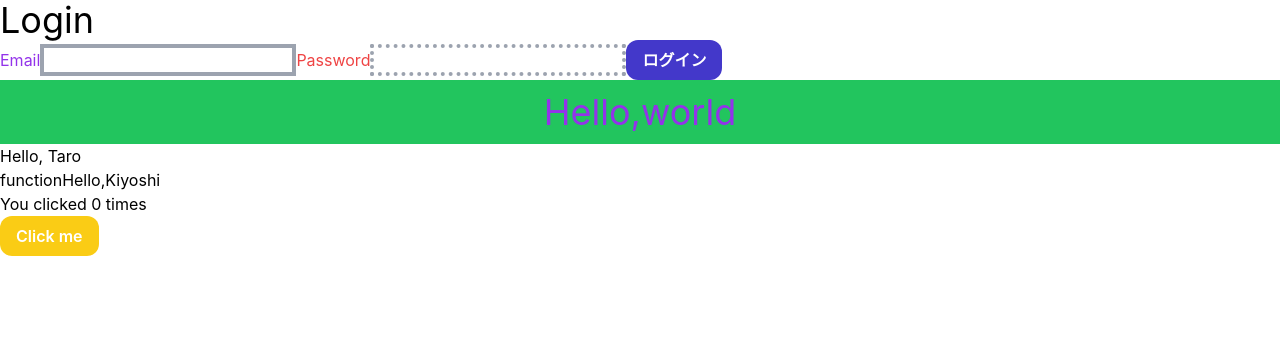
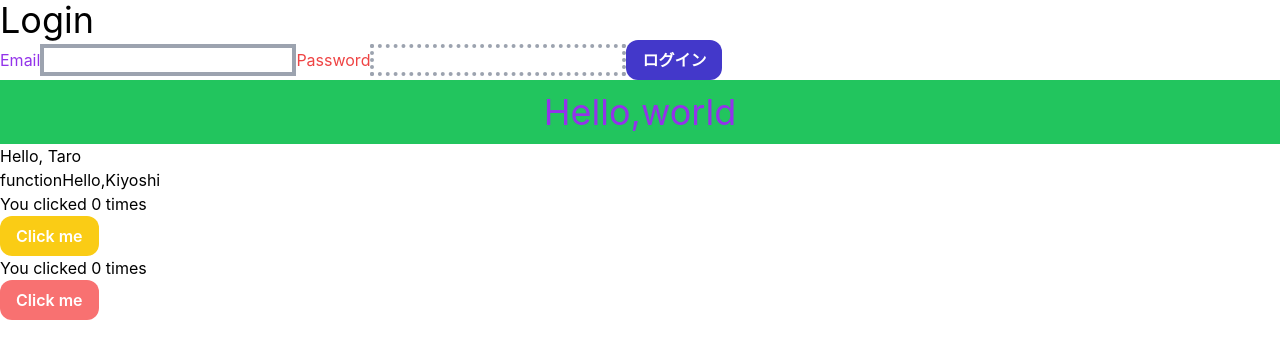
Before and after one commit to ntltss/js-react-learning, a React (Create React App) app: page / in a window 1280 px wide. Shown: the top 358 px of the page. Built offline with nearby package versions, Linux system fonts and the light colour scheme.

Commit message:
hook関連のコードを追加

```diff
--- a/package.json
+++ b/package.json
@@ -8,7 +8,9 @@
     "@testing-library/user-event": "^13.5.0",
     "react": "^17.0.2",
     "react-dom": "^17.0.2",
+    "react-redux": "^7.2.6",
     "react-scripts": "5.0.0",
+    "redux": "^4.1.2",
     "web-vitals": "^2.1.4"
   },
   "scripts": {
--- a/public/index.html
+++ b/public/index.html
@@ -35,6 +35,7 @@
     <div id="root2"></div>
     <div id="root3"></div>
     <div id="root4"></div>
+    <div id="root5"></div>
     <!--
       This HTML file is a template.
       If you open it directly in the browser, you will see an empty page.
--- /dev/null
+++ b/src/ExampleHook.js
@@ -0,0 +1,17 @@
+import React,{useState, useEffect} from 'react';
+
+export default function ExampleHook(){
+    const [count, setCount] = useState(0);
+    useEffect(() => {
+        document.title = `You clicked ${count} times`;
+    });
+    return(
+        <div>
+            <p>You clicked {count} times</p>
+            <button onClick={() => setCount(count + 1)} class="bg-red-400 font-semibold text-white py-2 px-4 rounded-xl">
+                Click me
+            </button>
+        </div>
+
+    );
+}
--- a/src/index.js
+++ b/src/index.js
@@ -8,6 +8,7 @@ import ClassHello from './ClassHello';
 import Hello from './Hello';
 import ExampleState from './ExampleState';
 import reactDom from 'react-dom';
+import ExampleHook from './ExampleHook';
 
 ReactDOM.render(
   <React.StrictMode>
@@ -46,6 +47,13 @@ reactDom.render(
   document.getElementById('root4')
 );
 
+reactDom.render(
+  <React.StrictMode>
+    <ExampleHook/>
+  </React.StrictMode>,
+  document.getElementById('root5')
+);
+
 // If you want to start measuring performance in your app, pass a function
 // to log results (for example: reportWebVitals(console.log))
 // or send to an analytics endpoint. Learn more: https://bit.ly/CRA-vitals
```
Also changed, not shown: 1 other file (tests, documents, lock files or other folders).
